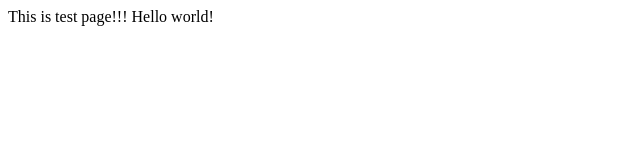
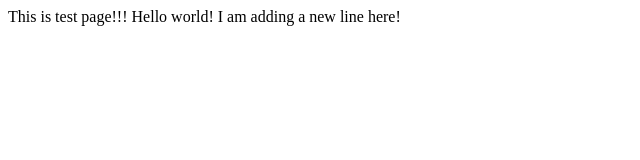
Before and after one commit to geekkris/pubrepo, a plain HTML site: page index.html in a window 1280 px wide. Shown: the whole page, without its empty margins (0-640 px from the left). Drawn offline with Linux system fonts and the light colour scheme.

Commit message:
second commit

```diff
--- a/index.html
+++ b/index.html
@@ -1,5 +1,6 @@
 <html>
 <body>
 This is test page!!! Hello world!
+I am adding a new line here!
 </body>
 </html>
```
